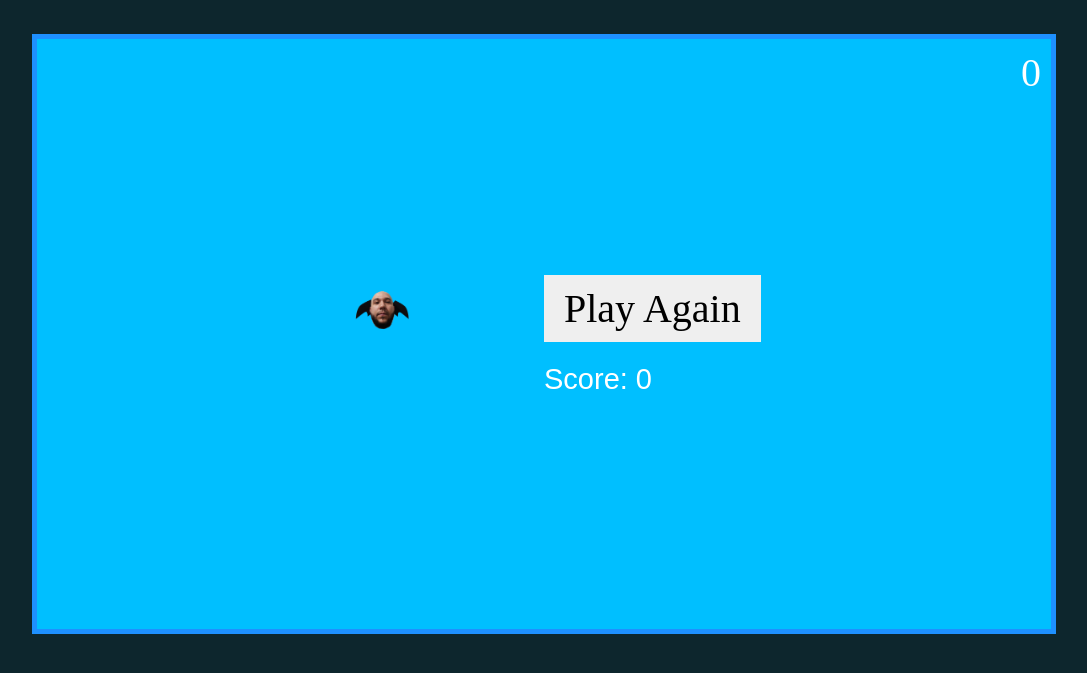
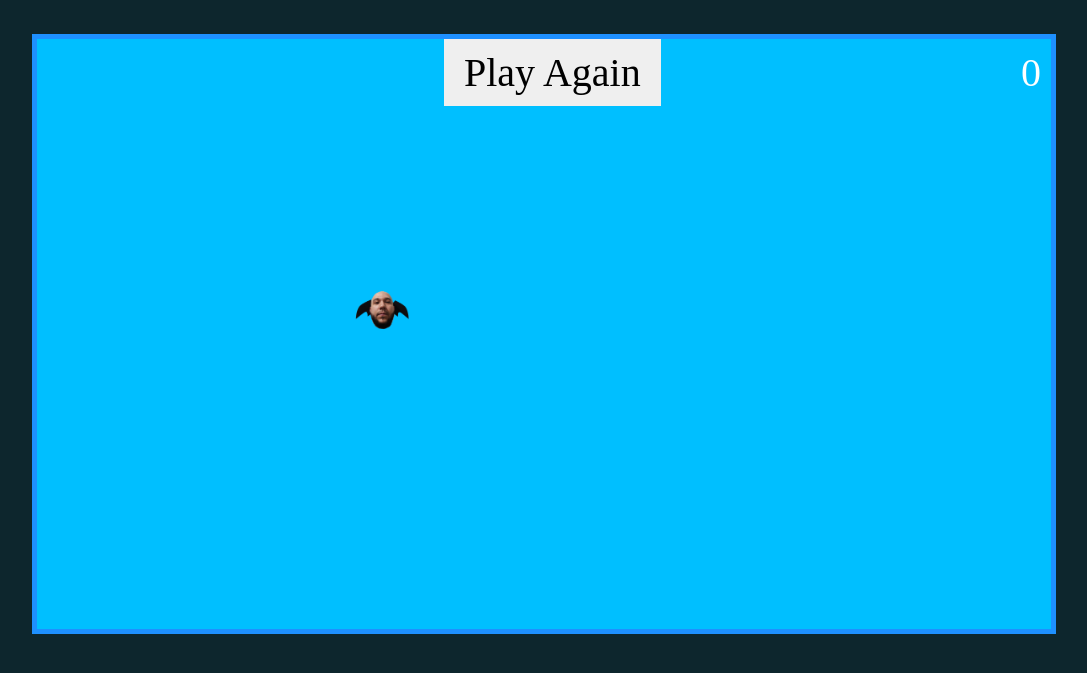
Before and after one commit to Ferreirabob/Flappy-Lukita, a plain HTML site: page index.html in a window 1280 px wide. Shown: the part 61-734 px from the top of the page, without its empty margins (96-1183 px from the left). Drawn offline with Linux system fonts and the light colour scheme; a web font is replaced by a local one.

Commit message:
Update flappy.css

```diff
--- a/css/flappy.css
+++ b/css/flappy.css
@@ -29,9 +29,10 @@
 
   .play-again button{
     position: absolute;
-    top: 40%;
-    left: 50%;
-    margin-right: -50%;
+    display: flex;
+    flex-direction: row;
+    justify-content: center;
+    align-items: center;
     padding: 10px 20px;
     border: none;
     font-family: 'Pixel';
@@ -45,8 +46,10 @@
 
   .my-point {
     position: absolute;
-    top: 50%;
-    left: 50%;
+    display: flex;
+    flex-direction: row;
+    justify-content: center;
+    align-items: center;
     margin-right: -50%;
     font-size: 29px;
   }
```
